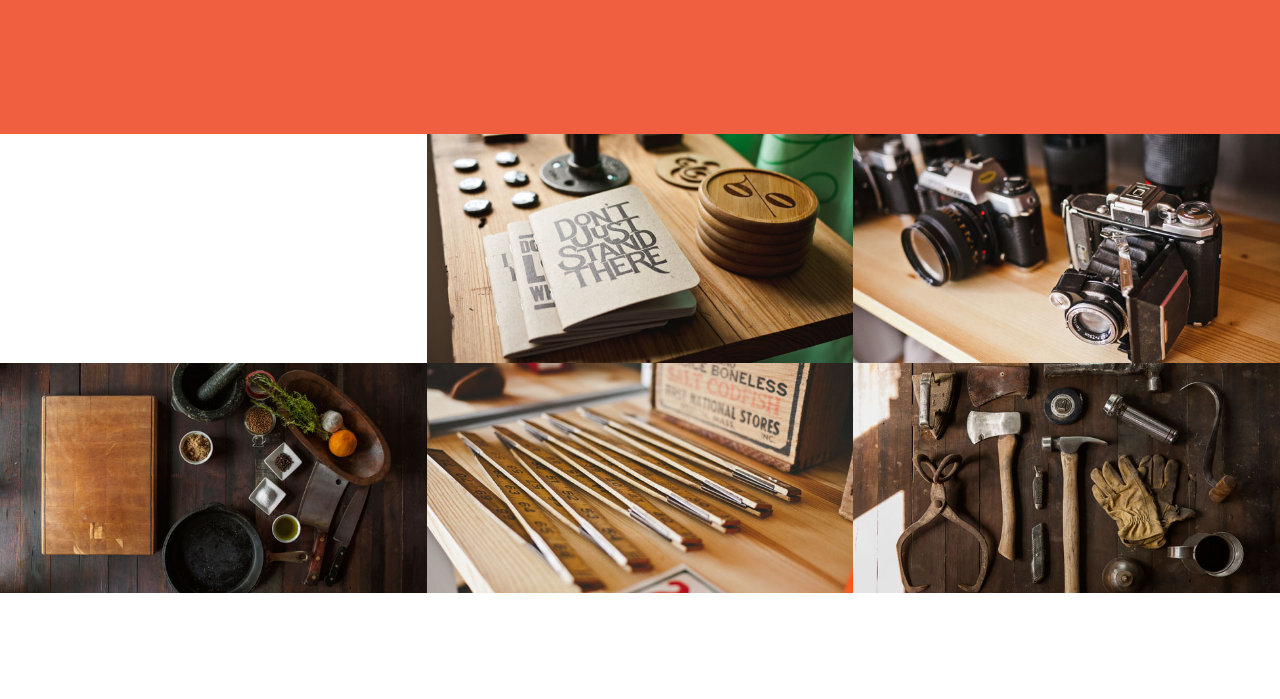
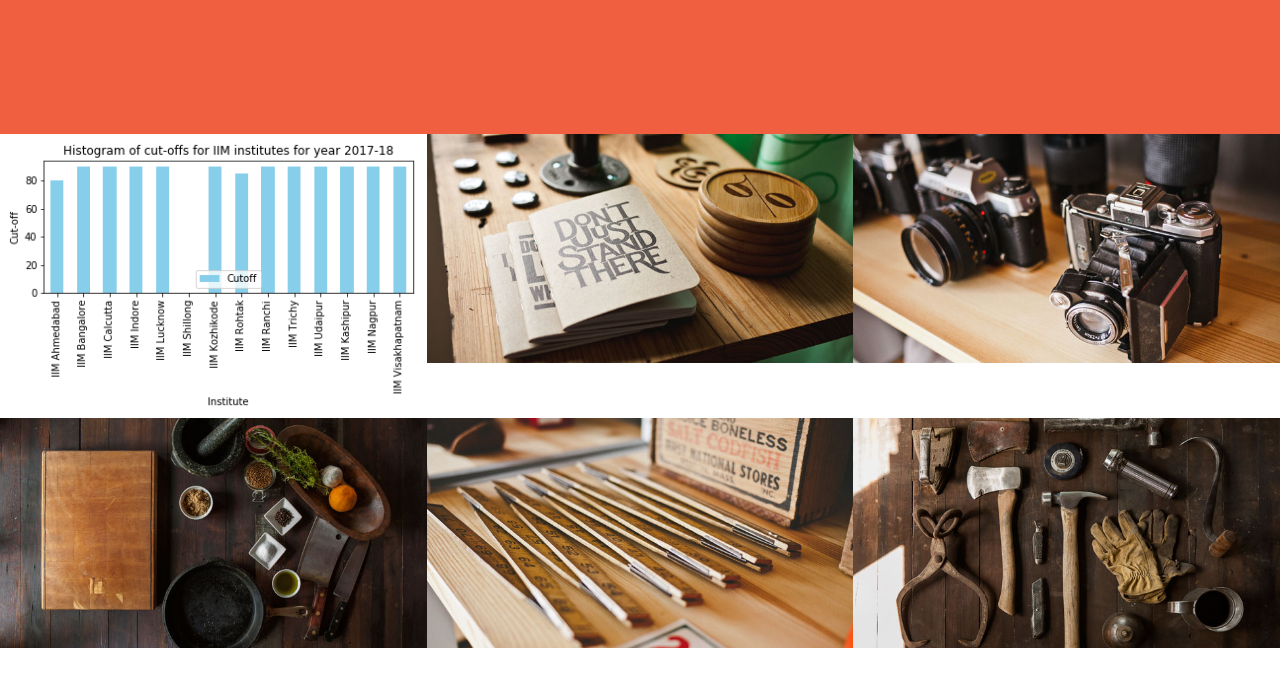
Before and after one commit to 24gaurangi/24gaurangi.github.io, a plain HTML site: page index.html in a window 1280 px wide. Shown: the part 980-1679 px from the top of the page. Drawn offline with nearby package versions, Linux system fonts and the light colour scheme.

Commit message:
Added image file

```diff
--- a/index.html
+++ b/index.html
@@ -144,7 +144,7 @@
         <div class="row no-gutters popup-gallery">
           <div class="col-lg-4 col-sm-6">
             <a class="portfolio-box" href="img/portfolio/fullsize/1.jpg">
-              <img class="img-fluid" src="img/portfolio/thumbnails/D:\Study\Git study\Gh-portfolio\24gaurangi.github.io\img\portfolio\thumbnails\Cutoff_Histogram_visualization.png" alt="">
+              <img class="img-fluid" src="img/portfolio/thumbnails/Cutoff_Histogram_visualization.png" alt="">
               <div class="portfolio-box-caption">
                 <div class="portfolio-box-caption-content">
                   <div class="project-category text-faded">
```
